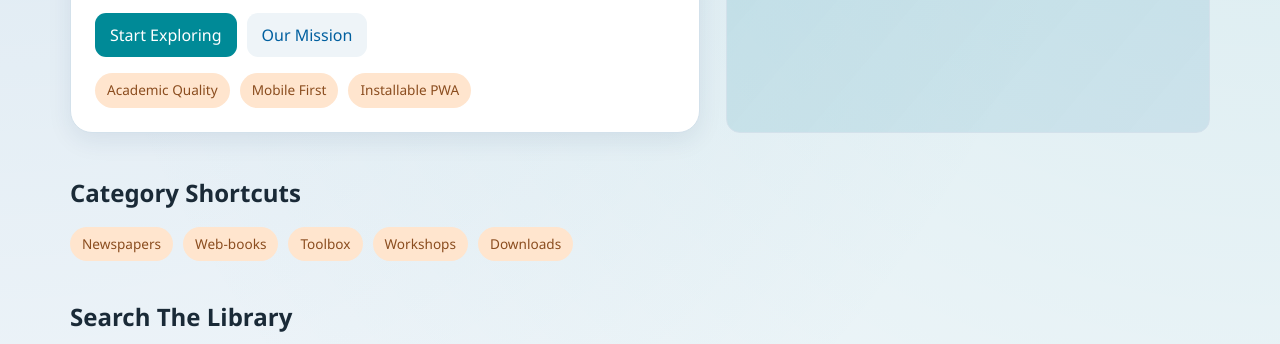
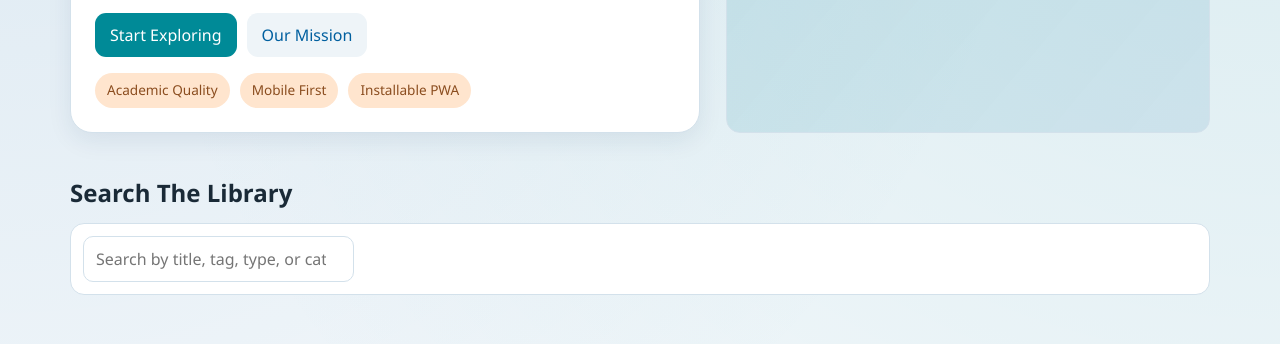
Before and after one commit to AlphaDucation/Alphaducation-pwa, a plain HTML site: page index.html in a window 1280 px wide. Shown: the part 388-732 px from the top of the page. Drawn offline with Linux system fonts and the light colour scheme.

Commit message:
update the index

```diff
--- a/index.html
+++ b/index.html
@@ -65,21 +65,6 @@
     <section>
       <div class="container">
         <div class="section-head">
-          <h2>Category Shortcuts</h2>
-        </div>
-        <div class="pill-list">
-          <a class="pill" href="newspapers.html">Newspapers</a>
-          <a class="pill" href="webbooks.html">Web-books</a>
-          <a class="pill" href="toolbox.html">Toolbox</a>
-          <a class="pill" href="workshops.html">Workshops</a>
-          <a class="pill" href="downloads.html">Downloads</a>
-        </div>
-      </div>
-    </section>
-
-    <section>
-      <div class="container">
-        <div class="section-head">
           <h2>Search The Library</h2>
         </div>
         <div class="filters">
--- a/service-worker.js
+++ b/service-worker.js
@@ -1,4 +1,4 @@
-const CACHE_NAME = 'alphaducation-library-v12';
+const CACHE_NAME = 'alphaducation-library-v13';
 const OFFLINE_URL = 'offline.html';
 
 const CORE_ASSETS = [
```
